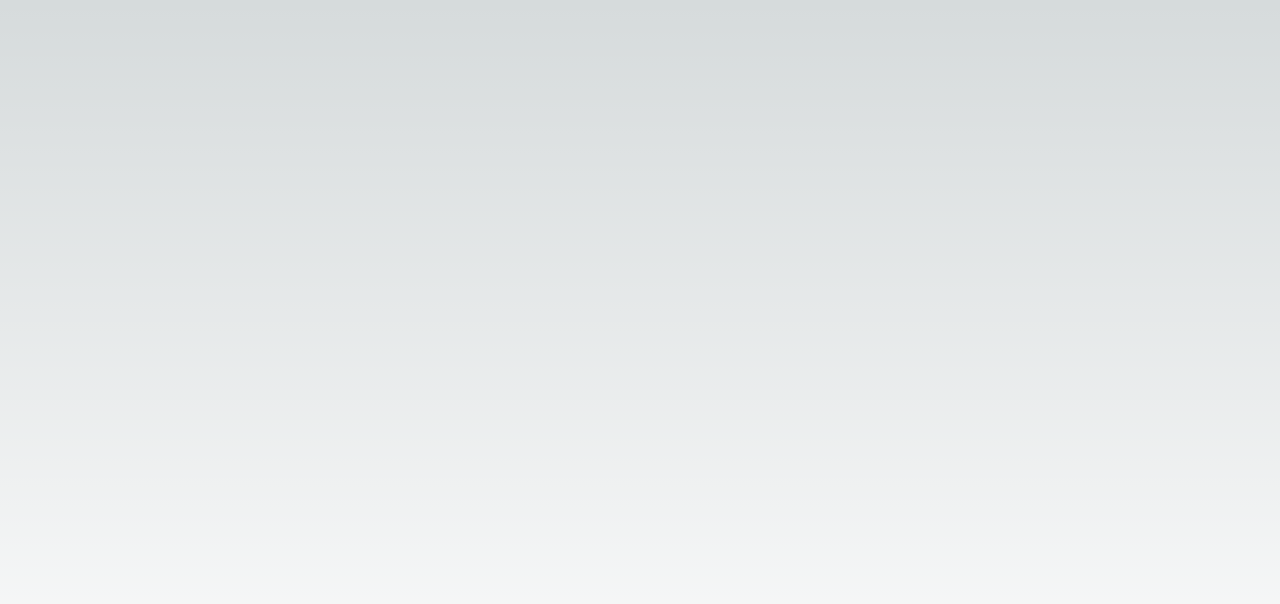
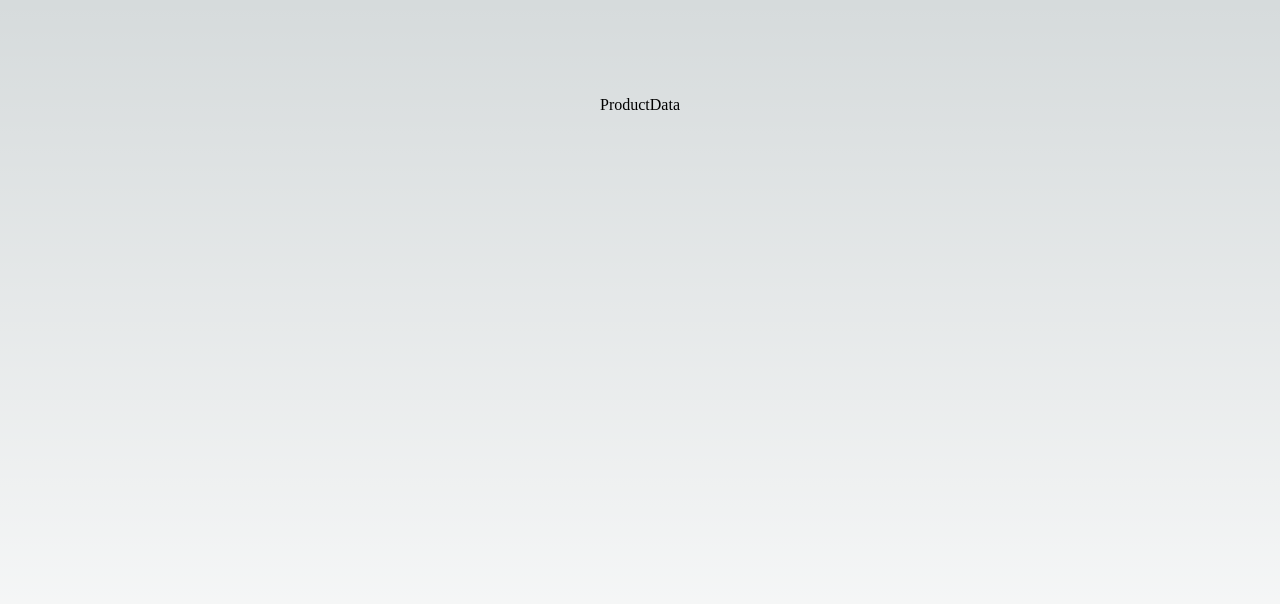
Before and after one commit to Aluonam/pt_191223, a Next.js app: page / in a window 1280 px wide. Shown: the top 604 px of the page. Built offline with nearby package versions, Linux system fonts and the light colour scheme.

Commit message:
feat: import component

```diff
--- a/pages/index.js
+++ b/pages/index.js
@@ -1,5 +1,6 @@
 import Head from 'next/head'
 import styles from '@/styles/Home.module.css'
+import ProductData from '@/screen/components/ProductData'
 
 
 export default function Home() {
@@ -12,7 +13,7 @@ export default function Home() {
         <link rel="icon" href="/favicon.ico" />
       </Head>
       <main className={`${styles.main}`}>
-
+        <ProductData></ProductData>
       </main>
     </>
   )
```
